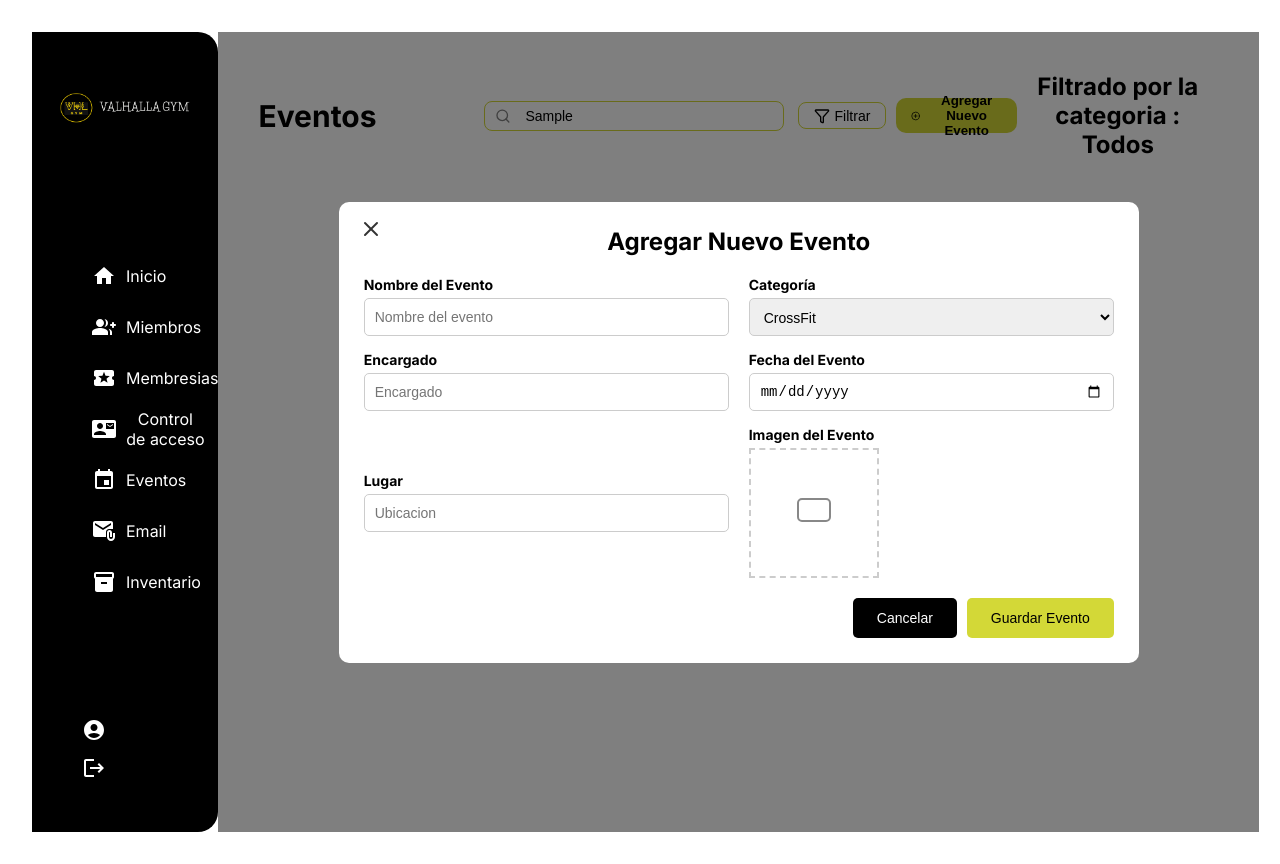
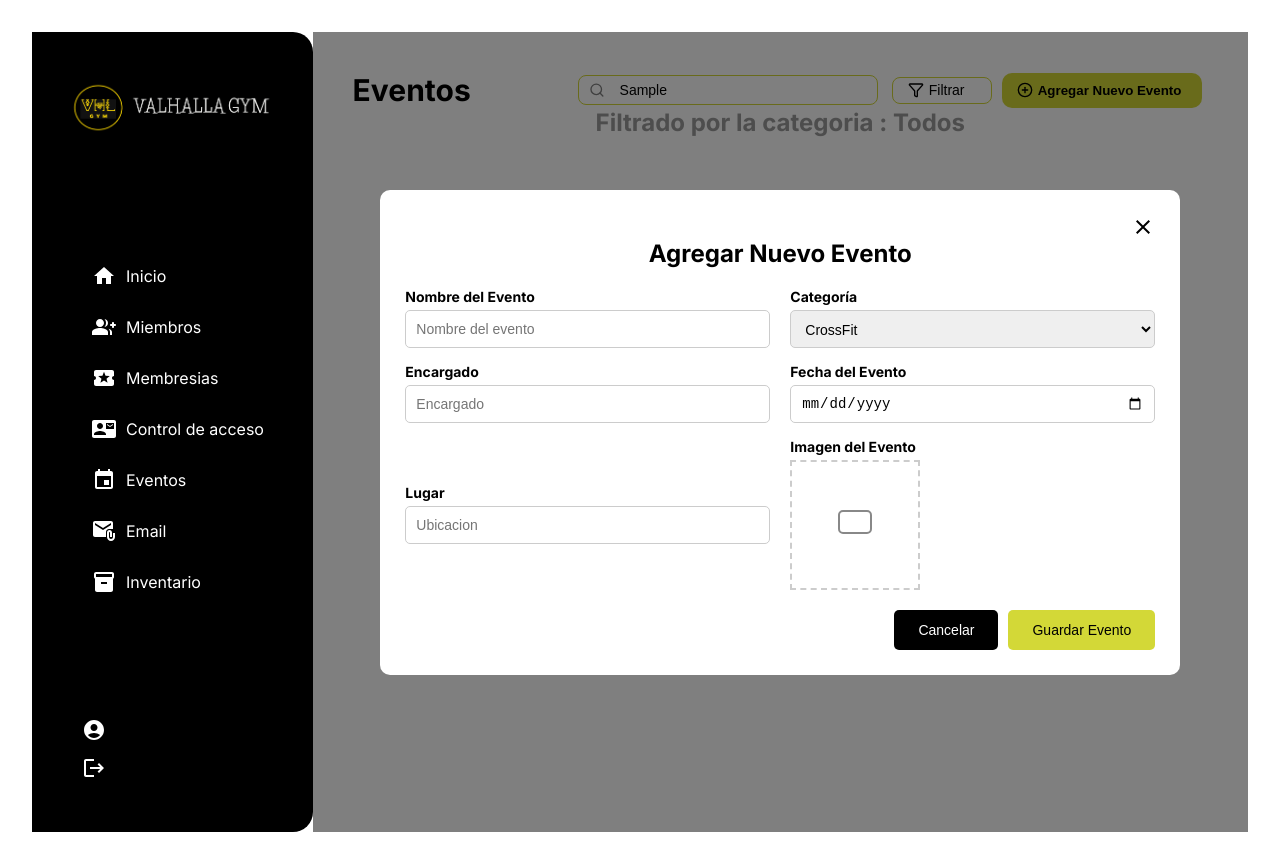
Before and after one commit to pabloocampo1/GymManager-Front-end, a React (Vite) app: page /dashboard/eventos in a window 1280 px wide. Both pictures are taken after typing "Sample" into the empty fields and a click on the button "Agregar Nuevo Evento". Built offline with nearby package versions, Linux system fonts and the light colour scheme; a web font is replaced by a local one.

Commit message:
creacion componente buttons,modificacion eventos css y modificacion jsx target

```diff
--- /dev/null
+++ b/src/Components/Buttons/ButtonActive.jsx
@@ -0,0 +1,16 @@
+import { Button } from "@mui/material";
+
+function ButtonActive({text}){
+    return(
+        <Button variant="contained" size="small" sx={{borderRadius:4,width:87,height:22,fontSize:12,backgroundColor:"green",
+        pointerEvents: "none",  "&:hover": { backgroundColor: "#D3D837" },boxShadow:"none"}}>
+          {text}
+        </Button>
+    )
+}
+
+
+
+
+
+export default ButtonActive;
--- /dev/null
+++ b/src/Components/Buttons/ButtonInTime.jsx
@@ -0,0 +1,16 @@
+import { Button } from "@mui/material";
+
+function ButtonInTime({text}){
+    return(
+        <Button variant="contained" size="small" sx={{borderRadius:4,width:90,height:22,fontSize:12,backgroundColor:"green",
+        pointerEvents: "none",  "&:hover": { backgroundColor: "#D3D837" },boxShadow:"none"}}>
+          {text}
+        </Button>
+    )
+}
+
+
+
+
+
+export default ButtonInTime;
--- /dev/null
+++ b/src/Components/Buttons/ButtonInactive.jsx
@@ -0,0 +1,16 @@
+import { Button } from "@mui/material";
+
+function ButtonInactive({text}){
+    return(
+        <Button variant="contained" size="small" sx={{borderRadius:4,width:90,height:22,fontSize:12,backgroundColor:"red",
+        pointerEvents: "none",  "&:hover": { backgroundColor: "#D3D837" },boxShadow:"none"}}>
+          {text}
+        </Button>
+    )
+}
+
+
+
+
+
+export default ButtonInactive;
--- a/src/Components/Modals/ModalEvents/EventModal.jsx
+++ b/src/Components/Modals/ModalEvents/EventModal.jsx
@@ -1,6 +1,7 @@
 import React, { useState } from "react";
 import { X } from "lucide-react";
 import styles from "../../Modals/ModalEvents/EventModal.module.css";
+import ClearIcon from '@mui/icons-material/Clear';
 
 function EventModal({ isOpen, onClose, onAddEvent }) {
   const [eventData, setEventData] = useState({
@@ -57,9 +58,9 @@ function EventModal({ isOpen, onClose, onAddEvent }) {
   return (
     <div className={styles.modalOverlay}>
       <div className={styles.modalContent}>
-        <button className={styles.closeBtn} onClick={onClose}>
-          <X size={24} />
-        </button>
+      <div className={styles.modalClosebtn}>
+          <ClearIcon onClick={onClose}></ClearIcon>
+        </div>
         <h2>Agregar Nuevo Evento</h2>
         <form onSubmit={handleSubmit}>
           <div className={styles.formRow}>
--- a/src/Components/Modals/ModalEvents/EventModal.module.css
+++ b/src/Components/Modals/ModalEvents/EventModal.module.css
@@ -20,16 +20,13 @@
   text-align: center;
 }
 
-.closeBtn {
-  position: absolute;
-  top: 15px;
-  left: 20px;
-  background: none;
-  border: none;
-  font-size: 14px;
-  cursor: pointer;
-  color: #333;
+.modalClosebtn{
+  width: 100%;
+  height: auto;
+  display: flex;
+  justify-content: end;
 }
+
 
 .modalContent h2 {
   text-align: center;
--- a/src/Components/Targets/TargetEvent/TargetEvent.jsx
+++ b/src/Components/Targets/TargetEvent/TargetEvent.jsx
@@ -3,8 +3,31 @@ import { IconButton } from "@mui/material";
 import EditIcon from "@mui/icons-material/Edit";
 import DeleteIcon from "@mui/icons-material/Delete";
 import styles from "./TargetEvent.module.css";
+import ButtonActive from "../../Buttons/ButtonActive";
+import ButtonInactive from "../../Buttons/ButtonInactive"
+import ButtonInTime from "../../Buttons/ButtonInTime";
 
 const TargetEvent = ({ event, onDelete, onEdit }) => {
+    const getEventStatus = (eventDate)=>{
+      const hoy = new Date();
+      const eventDateObjeto = new Date(eventDate);
+
+
+      hoy.setHours(0,0,0,0);
+      eventDateObjeto.setHours(0,0,0,0);
+
+
+      if (eventDateObjeto.getDate() === hoy.getDate() &&
+        eventDateObjeto.getMonth() === hoy.getMonth() &&
+        eventDateObjeto.getFullYear() === hoy.getFullYear()) {
+        return "today";
+      } else if (eventDateObjeto > hoy) {
+        return "upcoming";
+      } else {
+        return "expired";
+      }
+    }
+    const eventStatus = getEventStatus(event.fecha);
   return (
     <div className={styles.eventCard}>
       {event.image && (
@@ -27,9 +50,12 @@ const TargetEvent = ({ event, onDelete, onEdit }) => {
         </div>
 
         <div className={styles.eventActions}>
-          <button className={styles.vencidaButton}>
-            {event.estado || "Vencida"}
-          </button>
+        {eventStatus === "expired" && <ButtonInactive text="vencido" />}
+          {eventStatus === "today" && <ButtonActive text="Enproceso" />}
+          {eventStatus === "upcoming" && <ButtonInTime text="disponible" />}
+
+
+
 
           <div className={styles.iconButtons}>
             <IconButton className={styles.editButton} onClick={() => onEdit && onEdit(event)}>
--- a/src/Pages/Events/Eventos.module.css
+++ b/src/Pages/Events/Eventos.module.css
@@ -6,6 +6,9 @@
   background-color: white;
   position: relative;
   padding: 40px;
+}
+.TitleFiltrado{
+  color: var(--textSecond-color);
 }
 
 .eventoHeader {
@@ -104,6 +107,7 @@
   box-shadow: 0 2px 10px rgba(1, 1, 1, 0.1);
   width: 250px;
   justify-content: space-between;
+
 }
 
 .cardActions {
@@ -118,7 +122,7 @@
 
 .eventImage {
   width: 100px;
-  height: 100px;
+  height: 127px;
   border-radius: 8px;
   object-fit: cover;
   margin-right: 15px;
--- a/src/Pages/Events/Events.jsx
+++ b/src/Pages/Events/Events.jsx
@@ -56,10 +56,10 @@ function Events() {
           <button className={styles.addButton} onClick={() => setIsModalOpen(true)}>
             <PlusCircle size={16} /> Agregar Nuevo Evento
           </button>
-          <h2 className={styles.Prueba}>Filtrado por la categoria  : {selectedCategory} </h2>
+
         </div>
       </div>
-
+      <h2 className={styles.TitleFiltrado}>Filtrado por la categoria  : {selectedCategory} </h2>
       <EventModal
         isOpen={isModalOpen}
         onClose={() => setIsModalOpen(false)}
```
Also changed, not shown: 1 other file (tests, documents, lock files or other folders).
